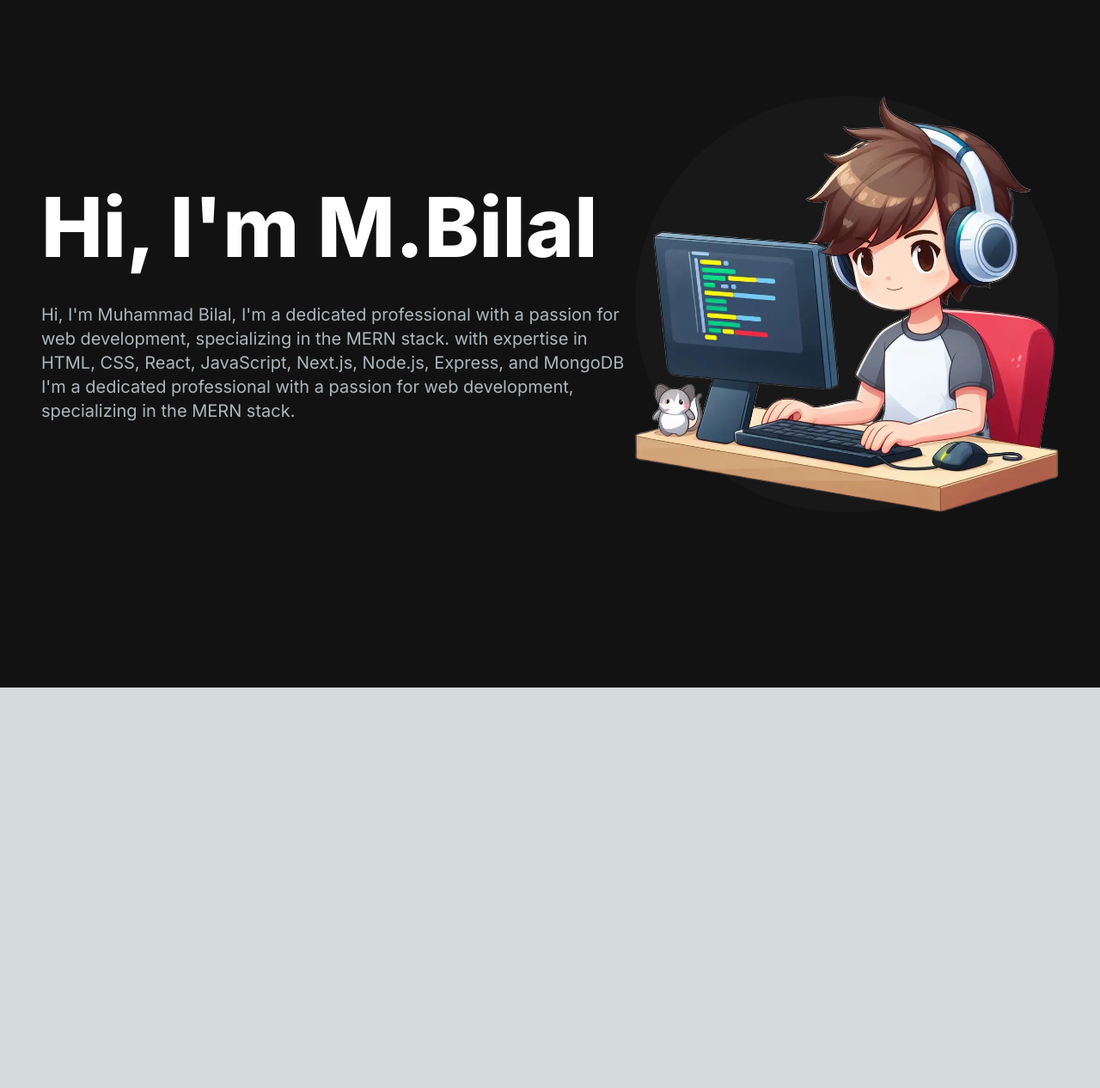
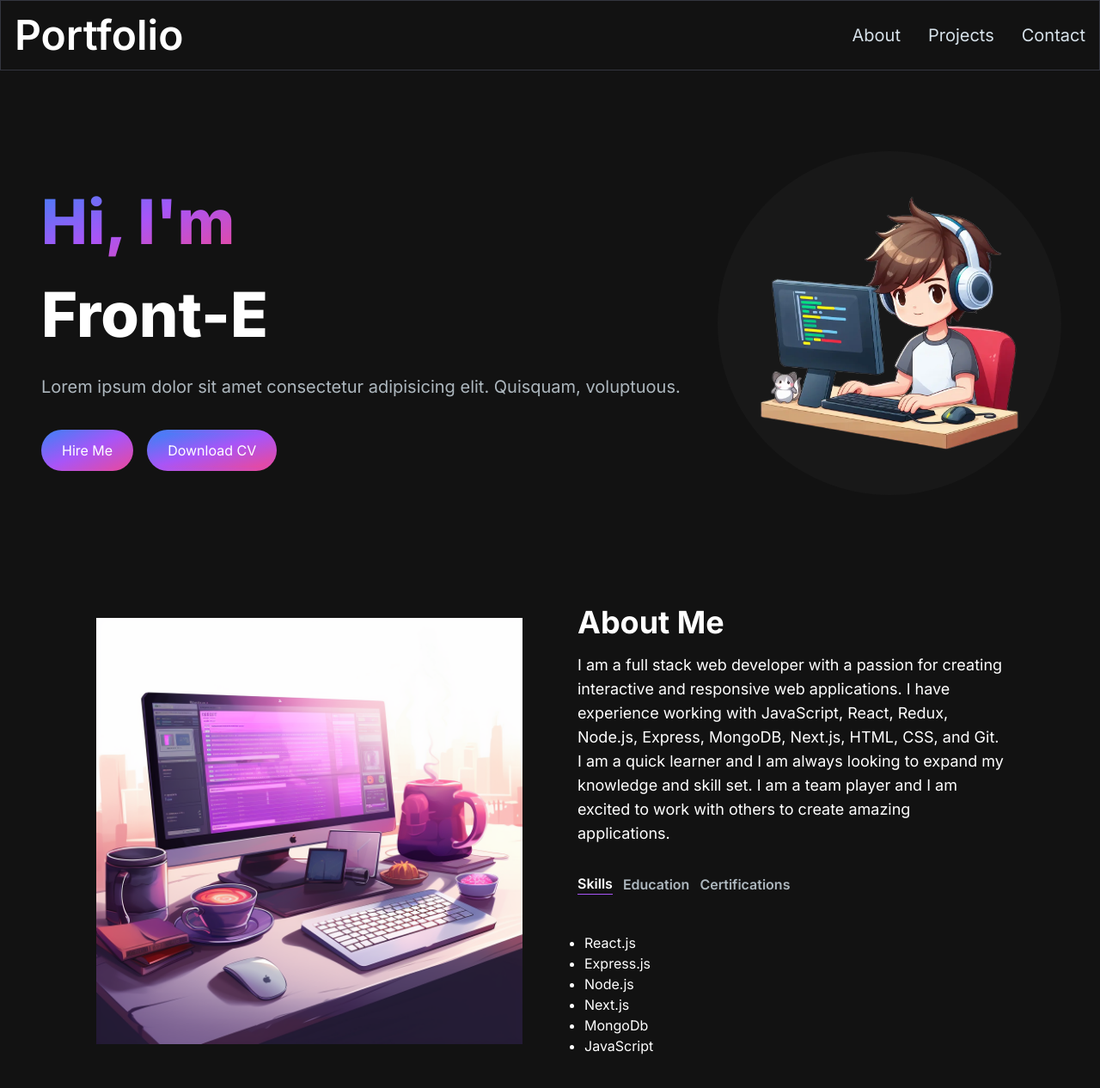
Before and after one commit to CodeWith-Bilal/portfolio, a Next.js app: page / in a window 1280 px wide. Shown: the top 1266 px of the page at 86% size. Before the commit the page ends 800 px from the top, so only its background shows below. Built offline with nearby package versions, Linux system fonts and the light colour scheme.

Commit message:
Portfolio

```diff
--- a/package.json
+++ b/package.json
@@ -9,6 +9,7 @@
     "lint": "next lint"
   },
   "dependencies": {
+    "@heroicons/react": "^2.1.1",
     "bcrypt": "^5.1.1",
     "framer-motion": "^11.0.3",
     "mongoose": "^8.1.1",
--- /dev/null
+++ b/src/app/components/AboutSection.jsx
@@ -0,0 +1,100 @@
+"use client";
+import React, { useTransition, useState } from "react";
+import Image from "next/image";
+import TabButton from "./TabButton";
+
+
+
+const AboutSection = () => {
+    const TAB_DATA = [
+        {
+          title: "Skills",
+          id: "skills",
+          content: (
+            <ul className="list-disc pl-2">
+              <li>React.js</li>
+              <li>Express.js</li>
+              <li>Node.js</li>
+              <li>Next.js</li>
+              <li>MongoDb</li>
+              <li>JavaScript</li>
+            </ul>
+          ),
+        },
+        {
+          title: "Education",
+          id: "education",
+          content: (
+            <ul className="list-disc pl-2">
+              <li>Bachlors in Software Engineering</li>
+              <li>Virtual University of Pakistan</li>
+            </ul>
+          ),
+        },
+        {
+          title: "Certifications",
+          id: "certifications",
+          content: (
+            <ul className="list-disc pl-2">
+              <li>Front-End Develpoper</li>
+              <li>Mern Stack Developer</li>
+            </ul>
+          ),
+        },
+      ];
+  const [tab, setTab] = useState("skills");
+  const [isPending, startTransition] = useTransition();
+
+  const handleTabChange = (id) => {
+    startTransition(() => {
+      setTab(id);
+    });
+  };
+
+  return (
+    <section className="text-white" id="about">
+      <div className="md:grid md:grid-cols-2 gap-8 items-center py-8 px-4 xl:gap-16 sm:py-16 xl:px-16">
+        <Image src="/images/about-image.png" width={500} height={500} />
+        <div className="mt-4 md:mt-0 text-left flex flex-col h-full">
+          <h2 className="text-4xl font-bold text-white mb-4">About Me</h2>
+          <p className="text-base lg:text-lg">
+            I am a full stack web developer with a passion for creating
+            interactive and responsive web applications. I have experience
+            working with JavaScript, React, Redux, Node.js, Express, MongoDB,
+            Next.js, HTML, CSS, and Git. I am a quick learner and I am always
+            looking to expand my knowledge and skill set. I am a team player and
+            I am excited to work with others to create amazing applications.
+          </p>
+          <div className="flex flex-row justify-start mt-8">
+            <TabButton
+              selectTab={() => handleTabChange("skills")}
+              active={tab === "skills"}
+            >
+              {" "}
+              Skills{" "}
+            </TabButton>
+            <TabButton
+              selectTab={() => handleTabChange("education")}
+              active={tab === "education"}
+            >
+              {" "}
+              Education{" "}
+            </TabButton>
+            <TabButton
+              selectTab={() => handleTabChange("certifications")}
+              active={tab === "certifications"}
+            >
+              {" "}
+              Certifications{" "}
+            </TabButton>
+          </div>
+          <div className="mt-8">
+            {TAB_DATA.find((t) => t.id === tab).content}
+          </div>
+        </div>
+      </div>
+    </section>
+  );
+};
+
+export default AboutSection;
--- a/src/app/components/HeroSection.jsx
+++ b/src/app/components/HeroSection.jsx
@@ -1,34 +1,81 @@
+"use client";
+import React from "react";
 import Image from "next/image";
-import React from "react";
+import { TypeAnimation } from "react-type-animation";
+import { motion } from "framer-motion";
+import Link from "next/link";
 
 const HeroSection = () => {
   return (
-    <section>
-      <div className="grid grid-cols-1 lg:grid-cols-12">
-        <div className="col-span-7 place-self-center">
-          <h1 className="text-white mb-4 text-4xl sm:text-5xl lg:text-8xl lg:leading-normal font-extrabold">
-            Hi, I'm M.Bilal
+    <section className="lg:py-16">
+      <div className="grid grid-cols-1 sm:grid-cols-12">
+        <motion.div
+          initial={{ opacity: 0, scale: 0.5 }}
+          animate={{ opacity: 1, scale: 1 }}
+          transition={{ duration: 0.5 }}
+          className="col-span-8 place-self-center text-center sm:text-left justify-self-start"
+        >
+          <h1 className="text-white mb-4 text-4xl sm:text-5xl lg:text-7xl lg:leading-normal font-extrabold">
+            <span className="text-transparent bg-clip-text bg-gradient-to-br from-blue-500 via-purple-500 to-pink-500">
+              Hi, I&apos;m{" "}
+            </span>
+            <br></br>
+            <TypeAnimation
+              sequence={[
+                "Muhammad Bilal",
+                1000,
+                "Mern Stack Developer",
+                1000,
+                "Front-End Developer",
+                1000,
+                "UI/UX Designer",
+                1000,
+              ]}
+              wrapper="span"
+              speed={50}
+              repeat={Infinity}
+            />
           </h1>
           <p className="text-[#ADB7BE] text-base sm:text-lg mb-6 lg:text-xl">
-            Hi, I'm Muhammad Bilal, I'm a dedicated professional with a passion
-            for web development, specializing in the MERN stack. with expertise
-            in HTML, CSS, React, JavaScript, Next.js, Node.js, Express, and
-            MongoDB I'm a dedicated professional with a passion for web
-            development, specializing in the MERN stack.
+            Lorem ipsum dolor sit amet consectetur adipisicing elit. Quisquam,
+            voluptuous.
           </p>
-        </div>
-        <div className="col-span-5">
-          <div className="rounded-full bg-[#181818]">
+          <div>
+            <Link
+              href="/#contact"
+              className="px-6 inline-block py-3 w-full sm:w-fit rounded-full mr-4 bg-gradient-to-br from-blue-500 via-purple-500 to-pink-500 hover:bg-slate-200 text-white"
+            >
+              Hire Me
+            </Link>
+            <Link
+              href="/"
+              className="px-1 inline-block py-1 w-full sm:w-fit rounded-full bg-gradient-to-br from-blue-500 via-purple-500 to-pink-500 hover:bg-slate-800 text-white mt-3"
+            >
+              <span className="block bg-[#121212] hover:bg-slate-800 rounded-full px-5 py-2 bg-gradient-to-br from-blue-500 via-purple-500 to-pink-500">
+                Download CV
+              </span>
+            </Link>
+          </div>
+        </motion.div>
+        <motion.div
+          initial={{ opacity: 0, scale: 0.5 }}
+          animate={{ opacity: 1, scale: 1 }}
+          transition={{ duration: 0.5 }}
+          className="col-span-4 place-self-center mt-4 lg:mt-0"
+        >
+          <div className="rounded-full bg-[#181818] w-[250px] h-[250px] lg:w-[400px] lg:h-[400px] relative">
             <Image
-              src={"/images/hero-img.webp"}
-              alt="Hero-Image"
-              width={500}
-              height={500}
+              src="/images/hero-img.webp"
+              alt="hero image"
+              className="absolute transform -translate-x-1/2 -translate-y-1/2 top-1/2 left-1/2"
+              width={300}
+              height={300}
             />
           </div>
-        </div>
+        </motion.div>
       </div>
     </section>
   );
 };
+
 export default HeroSection;
--- /dev/null
+++ b/src/app/components/MenuOverlay.jsx
@@ -0,0 +1,16 @@
+import React from "react";
+import NavLink from "./NavLink";
+
+const MenuOverlay = ({ links }) => {
+  return (
+    <ul className="flex flex-col py-4 items-center">
+      {links.map((link, index) => (
+        <li key={index}>
+          <NavLink href={link.path} title={link.title} />
+        </li>
+      ))}
+    </ul>
+  );
+};
+
+export default MenuOverlay;
--- /dev/null
+++ b/src/app/components/NavLink.jsx
@@ -0,0 +1,14 @@
+import Link from "next/link";
+
+const NavLink = ({ href, title }) => {
+  return (
+    <Link
+      href={href}
+      className="block py-2 pl-3 pr-4 text-[#d6e1e9] sm:text-xl rounded md:p-0 hover:text-white"
+    >
+      {title}
+    </Link>
+  );
+};
+
+export default NavLink;
--- a/src/app/components/Navbar.jsx
+++ b/src/app/components/Navbar.jsx
@@ -1,11 +1,68 @@
-import React from 'react'
+"use client";
+import Link from "next/link";
+import React, { useState } from "react";
+import NavLink from "./NavLink";
+import { Bars3Icon, XMarkIcon } from "@heroicons/react/24/solid";
+import MenuOverlay from "./MenuOverlay";
+
 
 const Navbar = () => {
+
+const navLinks = [
+  {
+    title: "About",
+    path: "#about",
+  },
+  {
+    title: "Projects",
+    path: "#projects",
+  },
+  {
+    title: "Contact",
+    path: "#contact",
+  },
+];
+  const [navbarOpen, setNavbarOpen] = useState(false);
+
   return (
-    <div>
+    <nav className="fixed mx-auto border border-[#33353F] top-0 left-0 right-0 z-10 bg-[#121212] bg-opacity-100">
+      <div className="flex container lg:py-4 flex-wrap items-center justify-between mx-auto px-4 py-2">
+        <Link
+          href={"/"}
+          className="text-2xl md:text-5xl text-white font-semibold"
+        >
+          Portfolio
+        </Link>
+        <div className="mobile-menu block md:hidden">
+          {!navbarOpen ? (
+            <button
+              onClick={() => setNavbarOpen(true)}
+              className="flex items-center px-3 py-2 border rounded border-slate-200 text-slate-200 hover:text-white hover:border-white"
+            >
+              <Bars3Icon className="h-5 w-5" />
+            </button>
+          ) : (
+            <button
+              onClick={() => setNavbarOpen(false)}
+              className="flex items-center px-3 py-2 border rounded border-slate-200 text-slate-200 hover:text-white hover:border-white"
+            >
+              <XMarkIcon className="h-5 w-5" />
+            </button>
+          )}
+        </div>
+        <div className="menu hidden md:block md:w-auto" id="navbar">
+          <ul className="flex p-4 md:p-0 md:flex-row md:space-x-8 mt-0">
+            {navLinks.map((link, index) => (
+              <li key={index}>
+                <NavLink href={link.path} title={link.title} />
+              </li>
+            ))}
+          </ul>
+        </div>
+      </div>
+      {navbarOpen ? <MenuOverlay links={navLinks} /> : null}
+    </nav>
+  );
+};
 
-    </div>
-  )
-}
-
-export default Navbar
+export default Navbar;
--- /dev/null
+++ b/src/app/components/TabButton.jsx
@@ -0,0 +1,27 @@
+import React from "react";
+import { motion } from "framer-motion";
+
+
+
+const TabButton = ({ active, selectTab, children }) => {
+    const variants = {
+        default: { width: 0 },
+        active: { width: "calc(100% - 0.75rem)" },
+      };
+  const buttonClasses = active ? "text-white border-b border-purple-500" : "text-[#ADB7BE]";
+
+  return (
+    <button onClick={selectTab}>
+      <p className={`mr-3 font-semibold hover:text-white ${buttonClasses}`}>
+        {children}
+      </p>
+      <motion.div
+        animate={active ? "active" : "default"}
+        variants={variants}
+        className="h-1 bg-primary-500 mt-2 mr-3"
+      ></motion.div>
+    </button>
+  );
+};
+
+export default TabButton;
--- a/src/app/page.js
+++ b/src/app/page.js
@@ -2,6 +2,7 @@
 import HeroSection from "./components/HeroSection";
 import Navbar from "./components/Navbar";
 import Footer from "./components/Footer";
+import AboutSection from "./components/AboutSection";
 
 export default function Home() {
   return (
@@ -9,6 +10,7 @@ export default function Home() {
       <Navbar />
       <div className="container mt-24 mx-auto px-12 py-4">
         <HeroSection />
+        <AboutSection/>
       </div>
       <Footer />
     </main>
```
Also changed, not shown: tailwind.config.js (line endings or trailing spaces), 1 other file (tests, documents, lock files or other folders).
